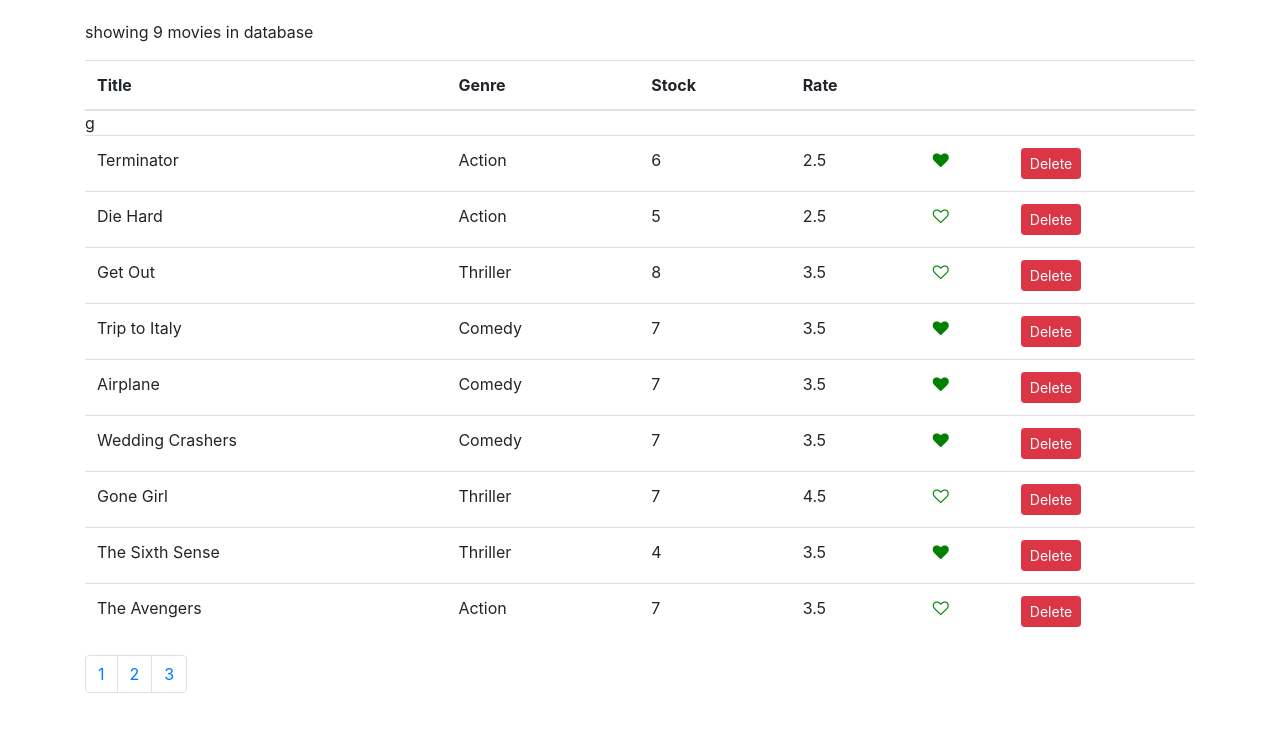
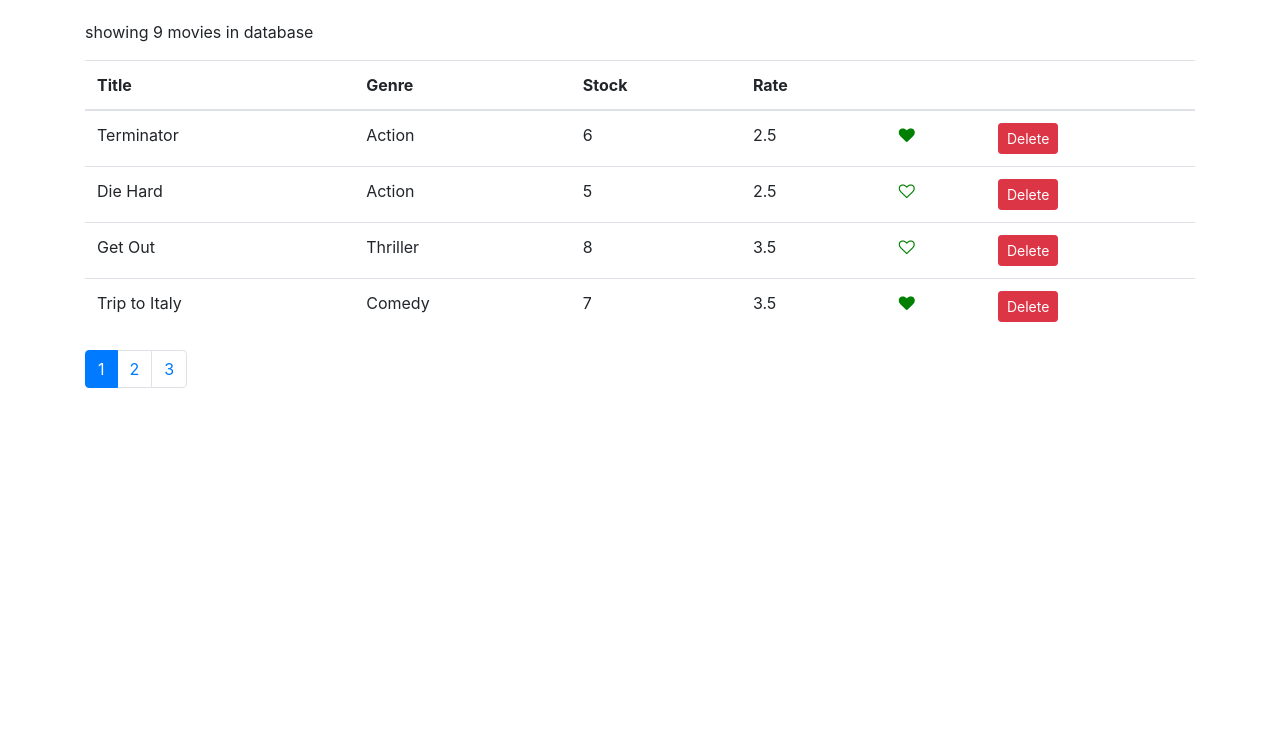
Before and after one commit to hadilouie/vidly-react-app, a React (Create React App) app: page / in a window 1280 px wide. Shown: the top 732 px of the page. Built offline with nearby package versions, Linux system fonts and the light colour scheme.

Commit message:
Add pagination

```diff
--- a/src/components/Movie.js
+++ b/src/components/Movie.js
@@ -2,11 +2,13 @@
 import { getMovies } from "../services/fakeMovieService";
 import Like from "./common/Like";
 import { Pagination } from "./common/Pagination";
+import { paginate } from "../utils/paginate";
 
 export default class Movie extends Component {
 	state = {
 		movies: getMovies(),
 		pageSize: 4,
+		currentPage: 1,
 	};
 
 	handleDelete = (moive) => {
@@ -25,18 +27,21 @@
 	};
 
 	handlePageChange = (page) => {
-		console.log(page);
+		this.setState({ currentPage: page });
 	};
 
 	render() {
 		const { length: count } = this.state.movies;
+		const { pageSize, currentPage, movies: allMovies } = this.state;
+
+		const movies = paginate(allMovies, currentPage, pageSize);
 
 		if (count === 0) return <p>This is no movies in Database</p>;
 
 		return (
 			<React.Fragment>
 				<p>showing {count} movies in database</p>
-				<table className="table">g
+				<table className="table">
 					<thead>
 						<tr>
 							<th>Title</th>
@@ -48,7 +53,7 @@
 						</tr>
 					</thead>
 					<tbody>
-						{this.state.movies.map((movie) => (
+						{movies.map((movie) => (
 							<tr key={movie._id}>
 								<td>{movie.title}</td>
 								<td>{movie.genre.name}</td>
@@ -74,8 +79,9 @@
 				</table>
 				<Pagination
 					ItemCount={count}
-					PageSize={this.state.pageSize}
+					PageSize={pageSize}
 					onPageChange={this.handlePageChange}
+					currentPage={currentPage}
 				/>
 			</React.Fragment>
 		);
--- a/src/components/common/Like.js
+++ b/src/components/common/Like.js
@@ -8,7 +8,6 @@
 		if (!this.props.liked) classes += "-o";
 		return (
 			<div>
-				{/* <FontAwesomeIcon icon={faHeart} /> */}
 				<i
 					className={classes}
 					onClick={this.props.onClick}
--- a/src/components/common/Pagination.js
+++ b/src/components/common/Pagination.js
@@ -2,11 +2,8 @@
 import _ from "lodash";
 
 export const Pagination = (props) => {
-	const { ItemCount, PageSize } = props;
+	const { ItemCount, PageSize, currentPage, onPageChange } = props;
 	const pagesCount = Math.ceil(ItemCount / PageSize);
-	console.log(pagesCount);
-	console.log(ItemCount);
-	console.log(PageSize);
 	if (pagesCount === 0) return null;
 	const pages = _.range(1, pagesCount + 1);
 
@@ -14,8 +11,17 @@
 		<nav aria-label="Page navigation">
 			<ul className="pagination">
 				{pages.map((page) => (
-					<li key={page} className="page-item">
-						<a className="page-link">{page}</a>
+					<li
+						key={page}
+						className={page === currentPage ? "page-item active" : "page-item"}
+					>
+						<a
+							onClick={() => onPageChange(page)}
+							className="page-link"
+							style={{ cursor: "pointer" }}
+						>
+							{page}
+						</a>
 					</li>
 				))}
 			</ul>
--- /dev/null
+++ b/src/utils/paginate.js
@@ -0,0 +1,6 @@
+import _ from "lodash";
+
+export function paginate(items, pageNumber, pageSize) {
+	const startIndex = (pageNumber - 1) * pageSize;
+	return _(items).slice(startIndex).take(pageSize).value();
+}
```
